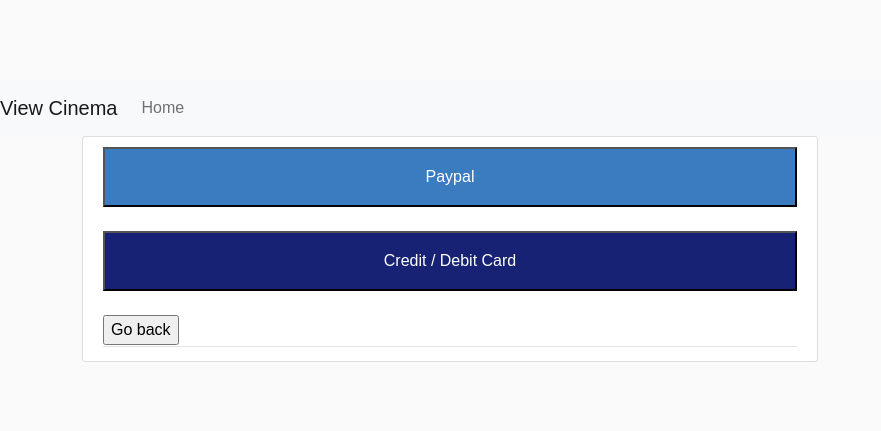
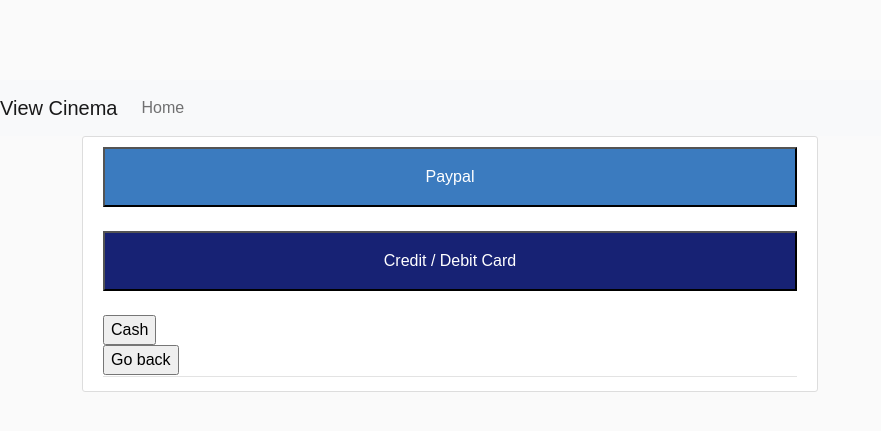
Before and after one commit to artificialvirus/Software-Engineering-Project, a Flask app: page /payment in a window 1280 px wide. Shown: the top 431 px of the page, without its empty margins (0-881 px from the left). Run offline with Flask 2, Linux system fonts and the light colour scheme; parts of the project's set-up code (start-up, migrations or seed data) failed here and were passed over; some libraries are stand-ins or nearby versions.

Commit message:
Added cash payment without styling

```diff
--- a/cinemawebapp/templates/payment.html
+++ b/cinemawebapp/templates/payment.html
@@ -24,7 +24,6 @@
     display: none;
   }
 
-  /* Full-width input fields */
   .form-container input[type=text], .form-container input[type=password] {
     width: 100%;
     padding: 15px;
@@ -32,13 +31,13 @@
     border: none;
     background: #f1f1f1;
   }
-/* When the inputs get focus, do something */
+
 .form-container input[type=text]:focus, .form-container input[type=password]:focus {
   background-color: #ddd;
   outline: none;
 }
 
-/* Set a style for the submit/login button */
+
 .form-container .btn {
   background-color: #4CAF50;
   color: white;
@@ -48,12 +47,12 @@
   opacity: 0.8;
 }
 
-/* Add a red background color to the cancel button */
+
 .form-container .cancel {
   background-color: red;
 }
 
-/* Add some hover effects to buttons */
+
 .form-container .btn:hover, .open-button:hover {
   opacity: 1;
 }
@@ -103,13 +102,13 @@
                 </div>
 
 
-
+                <form action="javascript:history.back()"onclick="message()">
+                  <input type="submit" value="Cash"/>
+                </form>
 
                 <form action="javascript:history.back()">
-
-                        <input type="submit" value="Go back"/>
-
-                    </form>
+                  <input type="submit" value="Go back"/>
+                </form>
 
                 <script>
                 function openPaypal() {
@@ -126,6 +125,9 @@
                 function closeCredit() {
                   document.getElementById("credit").style.display = "none";
                 }
+                function message(){
+                  alert("Show booking number to front desk to pay and recive ticket(s)");
+                }
                 </script>
 
 
```
